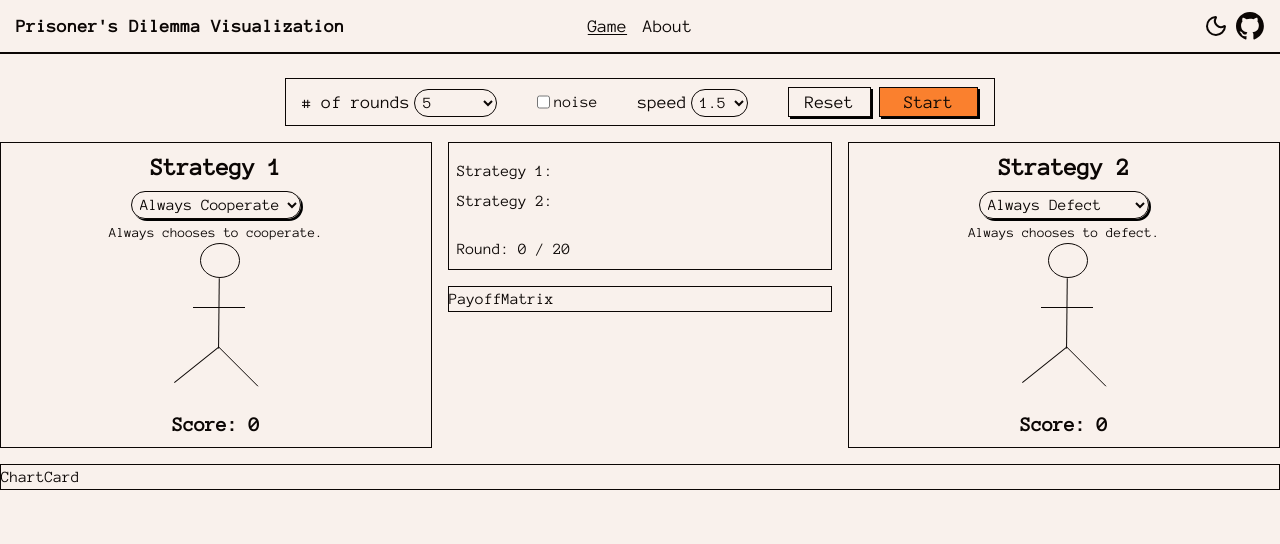
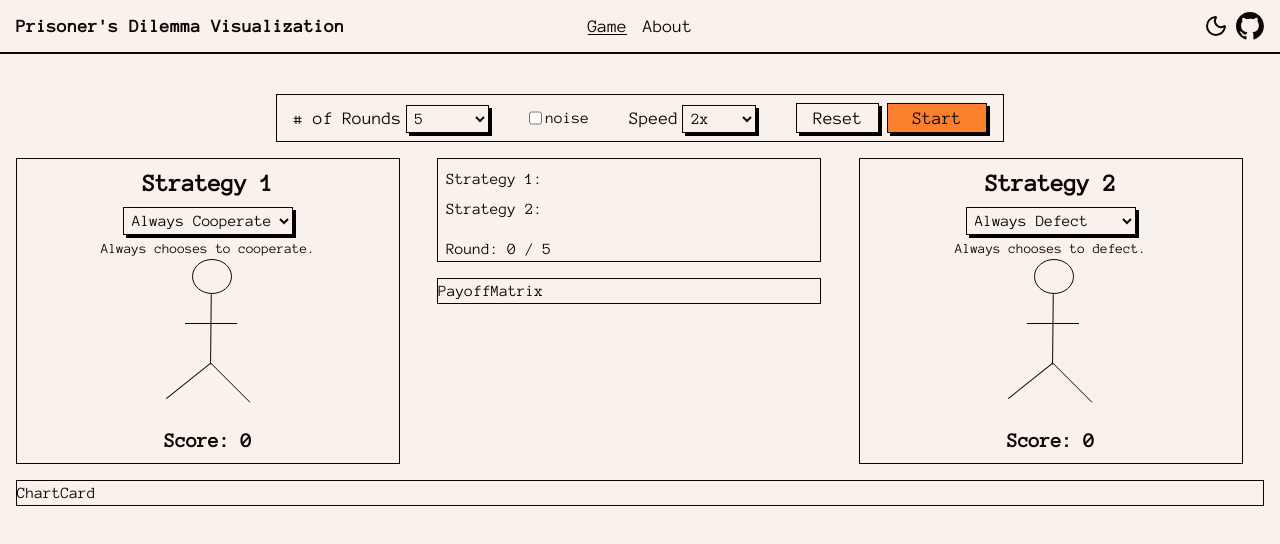
Before and after one commit to LukeBatten17/prisoners-dilemma-viz, a React (Vite) app: page / in a window 1280 px wide. Shown: the top 544 px of the page. Built offline with nearby package versions, Linux system fonts and the light colour scheme.

Commit message:
Added # of rounds and speed logic for games. Fixed logic for strategies. Added some animation to chips.

```diff
--- a/package.json
+++ b/package.json
@@ -12,6 +12,7 @@
   "dependencies": {
     "@tailwindcss/vite": "^4.1.14",
     "lucide-react": "^0.545.0",
+    "motion": "^12.23.24",
     "react": "^19.1.1",
     "react-dom": "^19.1.1",
     "react-indiana-drag-scroll": "^2.2.1",
--- a/src/components/Button.tsx
+++ b/src/components/Button.tsx
@@ -3,7 +3,7 @@ import React from "react";
 const Button = ({ onClick, className, children }) => {
   return (
     <button
-      className={`border dark:border-[#f3e2d8]  shadow-sm dark:shadow-[#f3e2d8] ${className}`}
+      className={`border shadow-sm dark:border-[#f3e2d8] dark:shadow-[#f3e2d8] hover:translate-px hover:shadow-none transition-all ease-in-out duration-150 ${className}`}
       onClick={onClick}
     >
       {children}
--- a/src/components/OptionsPanel.tsx
+++ b/src/components/OptionsPanel.tsx
@@ -1,11 +1,14 @@
 import React from "react";
 import Button from "../components/Button";
+import DEFAULT_CONFIG from "../gameSettings/config";
 
 type OptionsPanelProps = {
   startGame: any;
   resetGame: any;
   pauseGame: any;
   isRunning: boolean;
+  updateDelay: any;
+  updateMaxRounds: any;
 };
 
 const OptionsPanel: React.FC<OptionsPanelProps> = ({
@@ -13,24 +16,28 @@ const OptionsPanel: React.FC<OptionsPanelProps> = ({
   resetGame,
   pauseGame,
   isRunning,
+  updateDelay,
+  updateMaxRounds,
 }) => {
   return (
-    <div className="h-12 border flex justify-between items-center gap-10 p-4">
+    <div className="h-none md:h-12 border flex flex-col items-start gap-4 md:flex-row md:justify-between md:items-center md:gap-10 p-4">
       <div>
         <label htmlFor="num-of-rounds" className="text-lg mr-1">
-          # of rounds
+          # of Rounds
         </label>
         <select
           name="rounds"
           id="num-of-rounds"
-          className="border p-1 rounded-full"
+          className="border p-1 bg-background text-text shadow-sm dark:border-[#f3e2d8] dark:shadow-[#f3e2d8] "
+          onChange={(e) => updateMaxRounds(e.target.value)}
+          defaultValue={DEFAULT_CONFIG.maxRounds}
         >
           <option value={5}>5</option>
           <option value={20}>20</option>
           <option value={50}>50</option>
           <option value={100}>100</option>
           <option value={200}>200</option>
-          <option value="Random">Random</option>
+          <option value={Math.floor(Math.random() * 200)}>Random</option>
         </select>
       </div>
       <div className="flex gap-1">
@@ -39,25 +46,31 @@ const OptionsPanel: React.FC<OptionsPanelProps> = ({
       </div>
       <div>
         <label htmlFor="num-of-rounds" className="text-lg mr-1">
-          speed
+          Speed
         </label>
         <select
           name="rounds"
           id="num-of-rounds"
-          className="border p-1 rounded-full "
+          className="border p-1 bg-background text-text shadow-sm dark:border-[#f3e2d8] dark:shadow-[#f3e2d8] "
+          onChange={(e) => updateDelay(e.target.value)}
+          defaultValue={DEFAULT_CONFIG.delay}
         >
-          <option value={1.5}>1.5</option>
-          <option value={2}>2</option>
-          <option value={5}>5</option>
-          <option value={10}>10</option>
+          <option value={2500}>0.5x</option>
+          <option value={2000}>0.75x</option>
+          <option value={1500}>1x</option>
+          <option value={1000}>1.5x</option>
+          <option value={500}>2x</option>
         </select>
       </div>
       <div className="flex gap-2">
-        <Button onClick={resetGame} className="px-4 text-lg">
+        <Button
+          onClick={resetGame}
+          className="px-4 text-lg active:bg-background-100 dark:active:bg-background-800"
+        >
           Reset
         </Button>
         <Button
-          className="px-6 bg-primary text-lg"
+          className="px-6 bg-primary text-lg active:bg-primary-300 dark:active:bg-primary-400"
           onClick={() => (isRunning ? pauseGame() : startGame())}
         >
           {isRunning ? "Pause" : "Start"}
--- a/src/components/PayoffMatrix.tsx
+++ b/src/components/PayoffMatrix.tsx
@@ -1,7 +1,7 @@
 import React from "react";
 
 const PayoffMatrix = () => {
-  return <div className="border">PayoffMatrix</div>;
+  return <div className="border max-w-sm">PayoffMatrix</div>;
 };
 
 export default PayoffMatrix;
--- a/src/components/StrategyCard.tsx
+++ b/src/components/StrategyCard.tsx
@@ -24,13 +24,13 @@ const StrategyCard: React.FC<StrategyCardProps> = ({
   const selectedIndex = strategies.findIndex((s) => s.name === strategy?.name);
 
   return (
-    <div className="flex flex-col justify-center items-center p-2 border">
+    <div className="flex flex-col justify-center items-center p-2 border max-w-sm">
       <h1 className="text-2xl font-bold mb-2">{`Strategy ${strategyNumber}`}</h1>
 
       <select
         name="strategy"
         id={`strategy-${strategyNumber}`}
-        className="border p-1 rounded-full shadow-sm"
+        className="border p-1 shadow-sm dark:border-[#f3e2d8] dark:shadow-[#f3e2d8] bg-background text-text"
         value={selectedIndex >= 0 ? selectedIndex : 0}
         onChange={(e) => onStrategyChange(+e.target.value)}
       >
--- a/src/components/TimelinePanel.tsx
+++ b/src/components/TimelinePanel.tsx
@@ -1,6 +1,7 @@
 import React, { useRef, useState, useEffect } from "react";
 import ScrollContainer from "react-indiana-drag-scroll";
 import "react-indiana-drag-scroll/dist/style.css";
+import { motion } from "motion/react";
 
 type TimelinePanelProps = {
   currentRound: number;
@@ -29,8 +30,8 @@ const TimelinePanel: React.FC<TimelinePanelProps> = ({
   }, [stratOneHistory.length, stratTwoHistory.length]);
 
   return (
-    <div className="border p-2 flex flex-col gap-4">
-      <div className="flex justify-start align-center gap-2 py-2">
+    <div className="border flex flex-col gap-2 max-w-sm">
+      <div className="flex justify-start align-center gap-2 p-2">
         <div className="flex flex-col gap-1.5  text-nowrap">
           <p>Strategy 1: </p>
           <p>Strategy 2: </p>
@@ -42,87 +43,45 @@ const TimelinePanel: React.FC<TimelinePanelProps> = ({
           className="flex flex-col gap-1 overflow-x-auto "
         >
           <div className="flex gap-1 flex-nowrap ">
-            {stratOneHistory.map((history, index) => (
-              <span
-                key={index}
-                className="text-center bg-green-500 dark:bg-green-800 h-6 w-6 flex-shrink-0 rounded-full border dark:border-[#f3e2d8] shadow-sm dark:shadow-[#f3e2d8]"
-              >
-                {history?.move}
-              </span>
-            ))}
-            {/* To add spacing at the end */}
-            <span className="w-2 flex-shrink-0"></span>
+            {stratOneHistory.map((history, index) =>
+              history?.move === "C" ? (
+                <TimelineChips>C</TimelineChips>
+              ) : (
+                <TimelineChips>D</TimelineChips>
+              )
+            )}
           </div>
           <div className="flex gap-1 flex-nowrap ">
-            {stratTwoHistory.map((history, index) => (
-              <span
-                key={index}
-                className="text-center bg-blue-500 dark:bg-blue-900 h-6 w-6 flex-shrink-0 rounded-full border dark:border-[#f3e2d8] shadow-sm dark:shadow-[#f3e2d8]"
-              >
-                {history?.move}
-              </span>
-            ))}
-            {/* To add spacing at the end */}
-            <span className="w-2 flex-shrink-0"></span>
+            {stratTwoHistory.map((history, index) =>
+              history?.move === "C" ? (
+                <TimelineChips>C</TimelineChips>
+              ) : (
+                <TimelineChips>D</TimelineChips>
+              )
+            )}
+            <span className="w-3 "></span>
           </div>
         </ScrollContainer>
       </div>
 
-      <p>{`Round: ${currentRound} / ${maxRounds} `}</p>
+      <p className="px-2">{`Round: ${currentRound} / ${maxRounds} `}</p>
     </div>
   );
 };
 
 export default TimelinePanel;
 
-// const Draggable = ({ innerRef, rootClass = "", children }) => {
-//   const ourRef = useRef(null);
-//   const [isMouseDown, setIsMouseDown] = useState(false);
-//   const mouseCoords = useRef({
-//     startX: 0,
-//     startY: 0,
-//     scrollLeft: 0,
-//     scrollTop: 0,
-//   });
-//   const [isScrolling, setIsScrolling] = useState(false);
-//   const handleDragStart = (e) => {
-//     if (!ourRef.current) return;
-//     const slider = ourRef.current.children[0];
-//     const startX = e.pageX - slider.offsetLeft;
-//     const startY = e.pageY - slider.offsetTop;
-//     const scrollLeft = slider.scrollLeft;
-//     const scrollTop = slider.scrollTop;
-//     mouseCoords.current = { startX, startY, scrollLeft, scrollTop };
-//     setIsMouseDown(true);
-//     document.body.style.cursor = "grabbing";
-//   };
-//   const handleDragEnd = () => {
-//     setIsMouseDown(false);
-//     if (!ourRef.current) return;
-//     document.body.style.cursor = "default";
-//   };
-//   const handleDrag = (e) => {
-//     if (!isMouseDown || !ourRef.current) return;
-//     e.preventDefault();
-//     const slider = ourRef.current.children[0];
-//     const x = e.pageX - slider.offsetLeft;
-//     const y = e.pageY - slider.offsetTop;
-//     const walkX = (x - mouseCoords.current.startX) * 1.5;
-//     const walkY = (y - mouseCoords.current.startY) * 1.5;
-//     slider.scrollLeft = mouseCoords.current.scrollLeft - walkX;
-//     slider.scrollTop = mouseCoords.current.scrollTop - walkY;
-//     console.log(walkX, walkY);
-//   };
-
-//   return (
-//     <div
-//       ref={ourRef}
-//       onMouseDown={handleDragStart}
-//       onMouseUp={handleDragEnd}
-//       onMouseMove={handleDrag}
-//       className={rootClass + "flex overflow-x-scroll"}
-//     >
-//       {children}
-//     </div>
-//   );
-// };
+const TimelineChips = ({ children, className = "" }) => {
+  return (
+    <motion.span
+      initial={{ scale: 0, opacity: 0, y: 0 }}
+      animate={{ scale: 1, opacity: 1, y: 0, rotate: 360 }}
+      transition={{ type: "spring", stiffness: 1000, damping: 30 }}
+      className={`text-center h-6 w-6 flex-shrink-0 rounded-full border dark:border-[#f3e2d8]  dark:shadow-[#f3e2d8] ${
+        children === "C" ? "bg-green-400" : "bg-red-400"
+      }`}
+    >
+      {children}
+    </motion.span>
+  );
+};
--- a/src/gameSettings/config.ts
+++ b/src/gameSettings/config.ts
@@ -1,8 +1,8 @@
 import { strategies } from "./strategies";
 
 const DEFAULT_CONFIG = {
-  maxRounds: 20,
-  delay: 500, // milliseconds
+  maxRounds: 5,
+  delay: 500,
   payoffMatrix: {
     CC: [3, 3],
     CD: [0, 5],
--- a/src/gameSettings/strategies.ts
+++ b/src/gameSettings/strategies.ts
@@ -1,10 +1,4 @@
-export type Move = "C" | "D";
-
-interface Strategy {
-  name: string;
-  description: string;
-  strategy: (selfHistory: Move[], opponentHistory: Move[]) => Move;
-}
+import type { Strategy } from "../gameSettings/types";
 
 export const AlwaysCooperate: Strategy = {
   name: "Always Cooperate",
@@ -20,10 +14,10 @@ export const AlwaysDefect: Strategy = {
 
 export const TitForTat: Strategy = {
   name: "Tit-for-Tat",
-  description: "Starts with “C”, then copies opponent’s last move",
-  strategy: (opponentHistory) => {
+  description: "Starts with “C”, then copies opponent's last move",
+  strategy: (_selfHistory, opponentHistory) => {
     if (opponentHistory.length === 0) return "C";
-    if (opponentHistory[-1] === "D") return "D";
+    if (opponentHistory[opponentHistory.length - 1].move === "D") return "D";
     else return "C";
   },
 };
@@ -40,8 +34,9 @@ export const Spiteful: Strategy = {
   name: "Spiteful",
   description:
     "Cooperates until the opponent defects and thereafter always defect. Sometimes also called grim.",
-  strategy: (opponentHistory) => {
-    if (opponentHistory.includes("D")) return "D";
+  strategy: (_selfHistory, opponentHistory) => {
+    if (opponentHistory.length === 0) return "C";
+    if (opponentHistory.some((value) => value.move === "D")) return "D";
     else return "C";
   },
 };
--- /dev/null
+++ b/src/gameSettings/types.ts
@@ -0,0 +1,15 @@
+export type Move = "C" | "D" | string;
+
+export interface HistoryEntry {
+  move: Move;
+  payoff: number;
+}
+
+export interface Strategy {
+  name: string;
+  description: string;
+  strategy: (
+    selfHistory: HistoryEntry[],
+    opponentHistory: HistoryEntry[]
+  ) => Move;
+}
--- a/src/pages/Game.tsx
+++ b/src/pages/Game.tsx
@@ -21,11 +21,13 @@ const Game = () => {
     pauseGame,
     stratOneHistory,
     stratTwoHistory,
+    updateDelay,
+    updateMaxRounds,
   } = useGameLogic();
   return (
-    <div className=" flex flex-col bg-background min-h-screen text-text">
+    <div className=" flex flex-col bg-background  text-text h-full sm:h-screen">
       <NavBar />
-      <main className="max-w-screen-xl mx-auto w-full">
+      <main className="max-w-screen-xl mx-auto w-full p-2 md:p-4">
         {/* Top row - 3 boxes */}
         <div className="w-fit place-self-center mb-4">
           <OptionsPanel
@@ -33,9 +35,11 @@ const Game = () => {
             resetGame={resetGame}
             pauseGame={pauseGame}
             isRunning={isRunning}
+            updateDelay={updateDelay}
+            updateMaxRounds={updateMaxRounds}
           />
         </div>
-        <div className="flex gap-4 mb-4">
+        <div className="flex flex-col gap-4 mb-4 sm:flex-row   ">
           <div className="flex-1">
             <StrategyCard
               strategyNumber={1}
@@ -44,7 +48,7 @@ const Game = () => {
               score={scores.strat_one}
             />
           </div>
-          <div className=" flex  flex-col flex-1 gap-4 max-w-96">
+          <div className=" flex  flex-col flex-1 gap-4 ">
             <TimelinePanel
               currentRound={currentRound}
               maxRounds={maxRounds}
```
Also changed, not shown: src/hooks/useGameLogic.ts (+5 -8 lines), src/index.css (+61 -1 lines), 1 other file (tests, documents, lock files or other folders).
